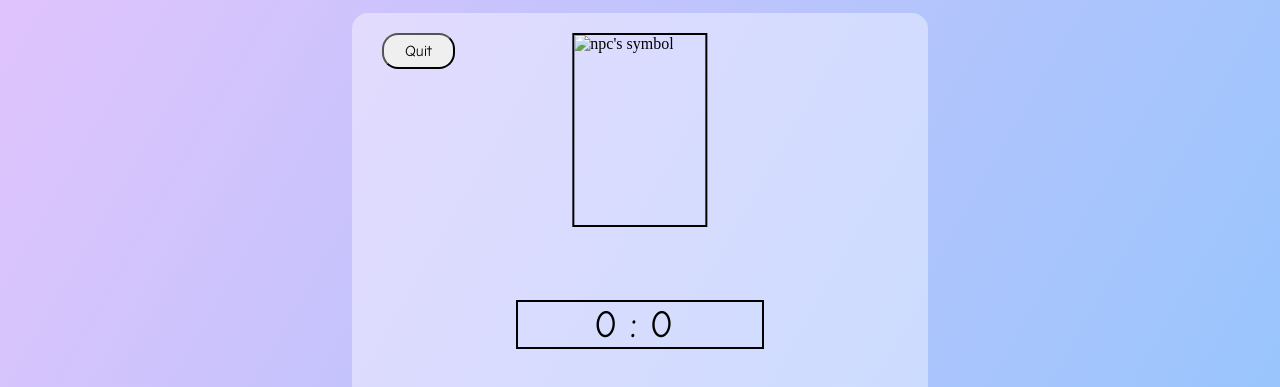
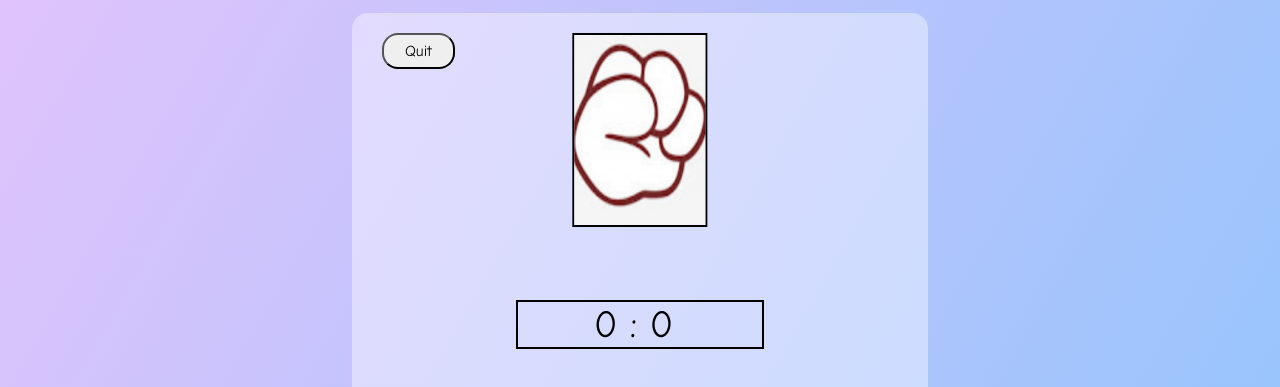
Before and after one commit to JasonAtYork/rock-paper-scissors1012, a website: page Rock-Paper-Scissors/GamingPage.html in a window 1280 px wide. Shown: the top 387 px of the page. Drawn offline with Linux system fonts and the light colour scheme.

Commit message:
Changed Code

```diff
--- a/Rock-Paper-Scissors/GamingPage.html
+++ b/Rock-Paper-Scissors/GamingPage.html
@@ -23,7 +23,7 @@
         <div id = "content">
         <button onclick= "quit()">Quit</button>
         <div class="npc">
-            <img id = "botchocie" src="RPS2.gif" alt="npc's symbol">
+            <img id = "botchocie" src="images/RPS2.gif" alt="npc's symbol">
         </div>
           <div class="result">
             <p id = "result"><span id = "playercount">0</span>:<span id = "botcount">0</span></p>
```
